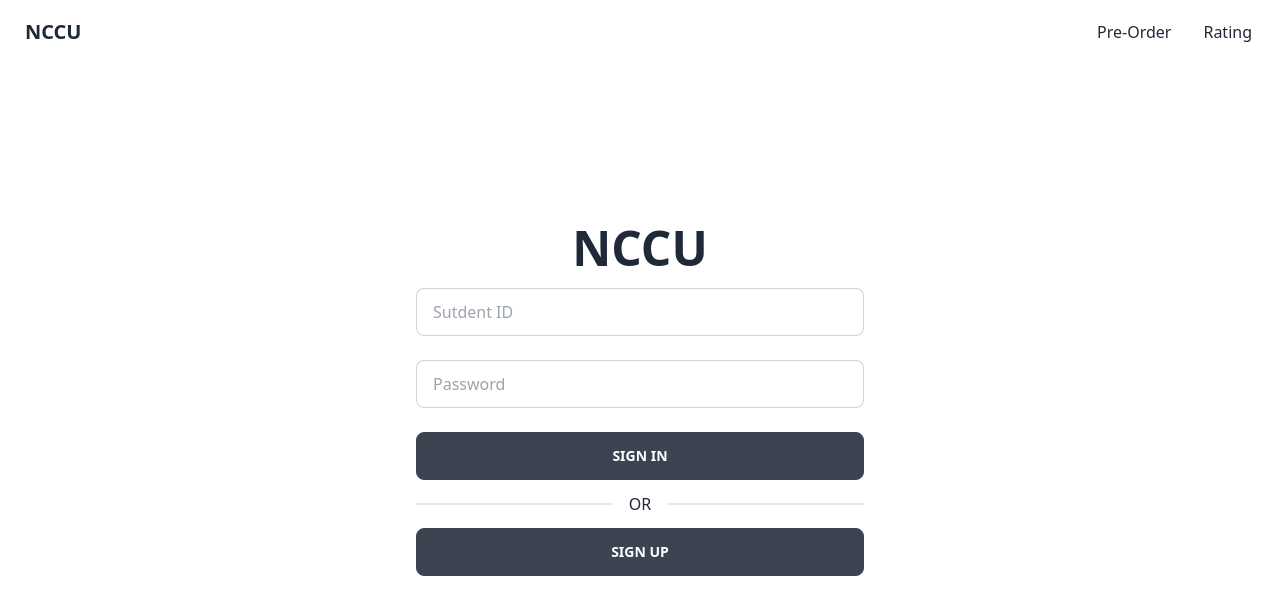
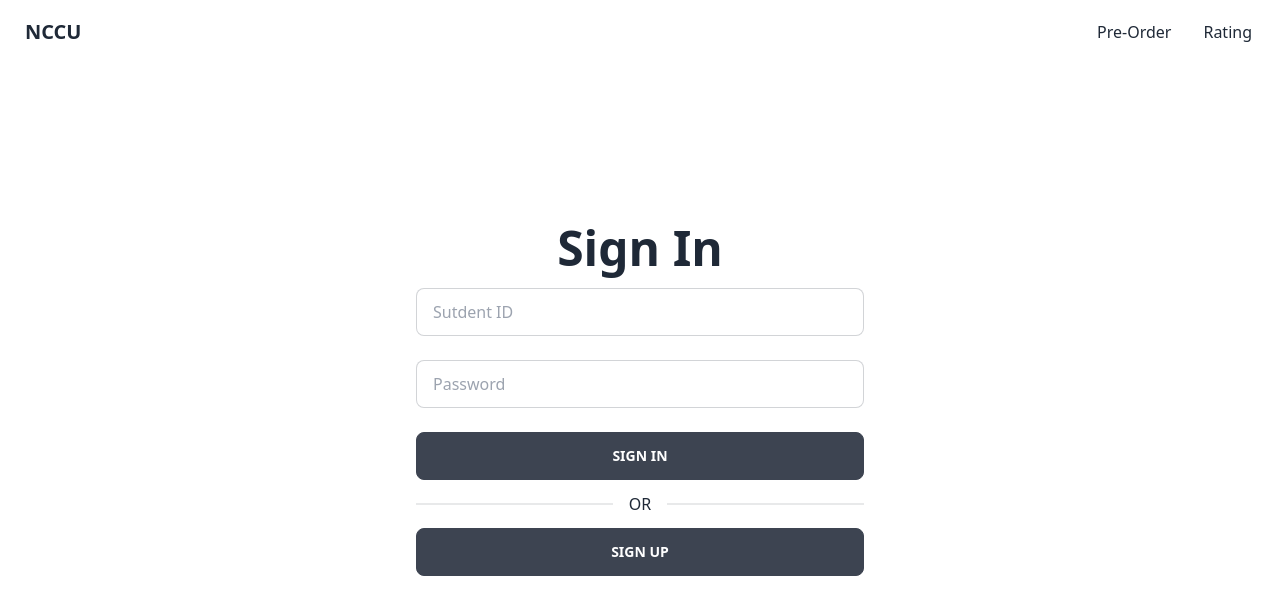
Before and after one commit to JustinLien0805/nccu-restaurant, a Next.js app: page / in a window 1280 px wide. Shown: the top 614 px of the page. Built offline with nearby package versions, Linux system fonts and the light colour scheme.

Commit message:
add overlay for loader

```diff
--- a/components/Loader.jsx
+++ b/components/Loader.jsx
@@ -2,8 +2,9 @@
 import { InfinitySpin } from "react-loader-spinner";
 const Loader = () => {
   return (
-    <div className="w-full h-full flex items-center justify-center absolute top-0 left-0 ">
+    <div className="w-full h-full flex flex-col items-center justify-center absolute top-0 left-0 bg-black/50 z-50">
       <InfinitySpin width="200" color="#3dd1bb" />
+      <h3 className="text-xl font-bold text-[#3dd1bb]">Loading...</h3>
     </div>
   );
 };
--- a/components/Navbar.jsx
+++ b/components/Navbar.jsx
@@ -14,7 +14,7 @@
   };
 
   return (
-    <div className="navbar bg-base-100 fixed z-50">
+    <div className="navbar bg-base-100 fixed z-40">
       <div className="flex-1">
         <a
           className="btn btn-ghost normal-case text-xl"
--- a/pages/index.jsx
+++ b/pages/index.jsx
@@ -50,7 +50,7 @@
           <meta name="description" content="Generated by create next app" />
           <link rel="icon" href="/favicon.ico" />
         </Head>
-        <h1 className="text-5xl font-bold">NCCU</h1>
+        <h1 className="text-5xl font-bold">Sign In</h1>
         <form
           onSubmit={handleSubmit(onSubmit)}
           className="flex flex-col justify-center items-center space-y-6 w-2/3"
```
